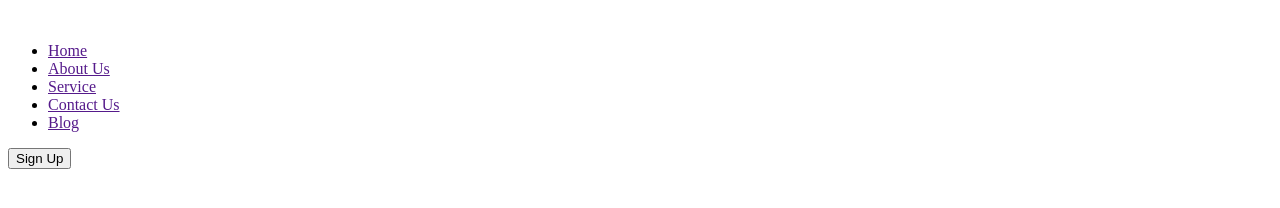
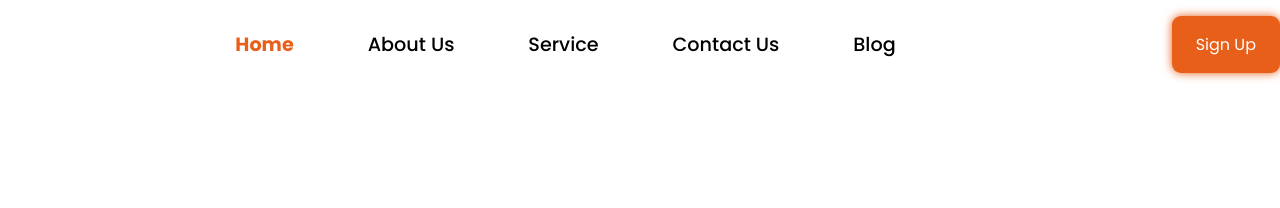
Before and after one commit to D0kk3n/brand-buz, a plain HTML site: page index.html in a window 1280 px wide. Drawn offline with Linux system fonts and the light colour scheme.

Commit message:
Update style.css

```diff
--- a/style.css
+++ b/style.css
@@ -1,37 +1,81 @@
-.container0 {
+@import url('https://fonts.googleapis.com/css2?family=Poppins:ital,wght@0,100;0,200;0,300;0,400;0,500;0,600;0,700;0,800;0,900;1,100;1,200;1,300;1,400;1,500;1,600;1,700;1,800;1,900&display=swap');
+
+*{margin: 0;
+padding: 0;
+box-sizing: border-box;}
+
+:root{
+    --primary-color:#e85f19;
+}
+
+body{background-image: *;
+background-repeat: no-repeat;
+background-size: auto;
+height: 100vh;
+font-family: "Poppins", sans-serif;
+}
+
+a{
+    text-decoration: none;
+    color: var(--dark-color);
+    font-weight: 500;
+    font-size: 1.2rem;
+}
+
+ul{
+    list-style: none;
+}
+
+button{
+    all:unset;
+    color: white;
+    background-color: var(--primary-color);
+    padding: 1rem 1.5rem;
+    border-radius: 9px;
+    box-shadow: 0 0 10px var(--primary-color);
+    cursor: pointer;
+}
+
+.container{
+    height: 100%;
+    max-width: ;
+}
+
+header{
     display: flex;
+    justify-content: space-between;
     align-items: center;
-    gap: 10rem
-  }
+    padding: 1rem 0;
+}
 
-  .logo {
-    order: 1;
-    margin-right: 15px;
+header .logo{
+    flex-grow: 1;
+}
 
-  }
+header .menu{
+    flex-grow: 4;
 
-  .opcoes {
-    display:flex;flex-direction: row;
-    gap: 50px;
-    order: 1;
-    margin-right: 15px
-  }
+}
 
-  .button {
-    order: 1;
-    margin-right: 15px
-  }
+header .menu ul{
+    display: flex;
+    width: 80%;
+    justify-content: space-evenly;
+}
 
-  .container1 {
+header .sign{
     display: flex;
+    justify-content: center;
     align-items: center;
-  }
+}
 
-  .img1 {
-    order: 2;
-    margin-left: 15px;}
+.active{
+    color: #e85f19;
+    font-weight: 700;
+}
 
-    .texto {
-    order: 1;
-    flex-grow: 1;
-  }
+header .sign button:hover{
+    width: 5rem;
+    background-color: var(--primary-color);
+    box-shadow: 1px 1px 10px secondary;
+}
```
